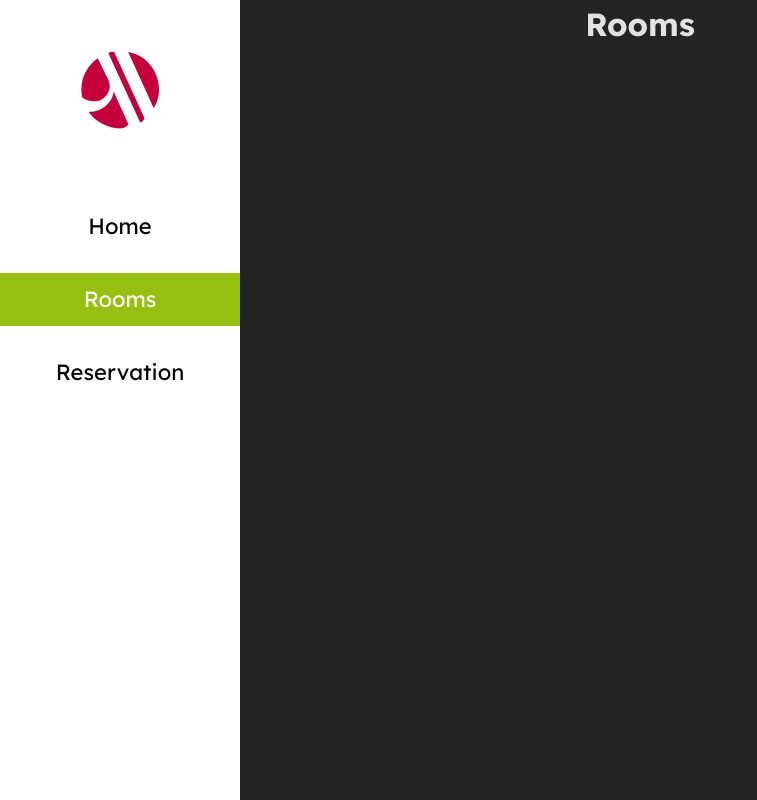
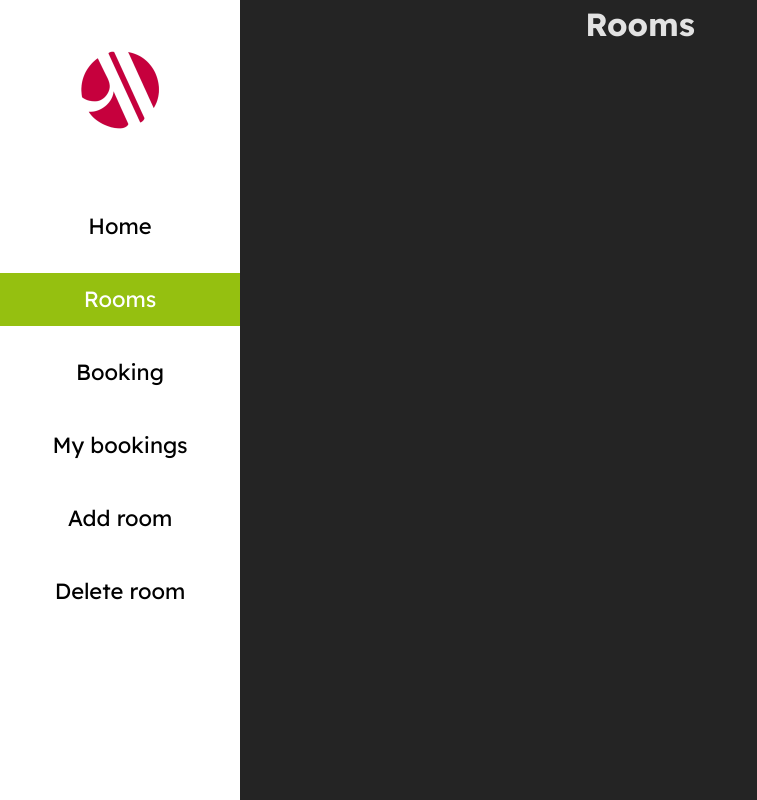
Before and after one commit to OscarFMdev/Marriott-Reservation-Frontend, a React (Vite) app: page /rooms in a window 1280 px wide. Shown: the whole page, without its empty margins (0-757 px from the left). Built offline with nearby package versions, Linux system fonts and the light colour scheme.

Commit message:
Update routes and links

```diff
--- a/src/App.jsx
+++ b/src/App.jsx
@@ -2,8 +2,11 @@ import { Route, Routes } from 'react-router-dom';
 import Navbar from './components/Navbar';
 import Homepage from './pages/Homepage';
 import Roomspage from './pages/Roomspage';
-import Reservationspage from './pages/Reservationspage';
+import Bookingpage from './pages/Bookingpage';
 import './App.css';
+import MyBookingspage from './pages/Mybookingspage';
+import AddRoompage from './pages/AddRoompage';
+import DeleteRoompage from './pages/DeleteRoompage';
 
 const App = () => (
   <main className="App">
@@ -11,7 +14,10 @@ const App = () => (
     <Routes>
       <Route path="/" element={<Homepage />} />
       <Route path="/rooms" element={<Roomspage />} />
-      <Route path="/reservation" element={<Reservationspage />} />
+      <Route path="/booking" element={<Bookingpage />} />
+      <Route path="/mybookings" element={<MyBookingspage />} />
+      <Route path="/addroom" element={<AddRoompage />} />
+      <Route path="/deleteroom" element={<DeleteRoompage />} />
     </Routes>
   </main>
 );
--- a/src/components/Navbar.jsx
+++ b/src/components/Navbar.jsx
@@ -31,11 +31,20 @@ const NavBar = () => {
         <NavLink to="/" style={handleActive} className={navbar.link} onClick={toggleMenu}>
           Home
         </NavLink>
-        <NavLink to="/Rooms" style={handleActive} className={navbar.link} onClick={toggleMenu}>
+        <NavLink to="/rooms" style={handleActive} className={navbar.link} onClick={toggleMenu}>
           Rooms
         </NavLink>
-        <NavLink to="/Reservation" style={handleActive} className={navbar.link} onClick={toggleMenu}>
-          Reservation
+        <NavLink to="/booking" style={handleActive} className={navbar.link} onClick={toggleMenu}>
+          Booking
+        </NavLink>
+        <NavLink to="/mybookings" style={handleActive} className={navbar.link} onClick={toggleMenu}>
+          My bookings
+        </NavLink>
+        <NavLink to="/addroom" style={handleActive} className={navbar.link} onClick={toggleMenu}>
+          Add room
+        </NavLink>
+        <NavLink to="/deleteroom" style={handleActive} className={navbar.link} onClick={toggleMenu}>
+          Delete room
         </NavLink>
       </div>
     </nav>
--- a/src/components/Navbar.module.css
+++ b/src/components/Navbar.module.css
@@ -73,6 +73,8 @@
   font-size: 22px;
   font-weight: 400;
   margin-top: 20px;
+  width: 100%;
+  padding: 10px 0;
 }
 
 @media screen and (min-width: 768px) {
```
